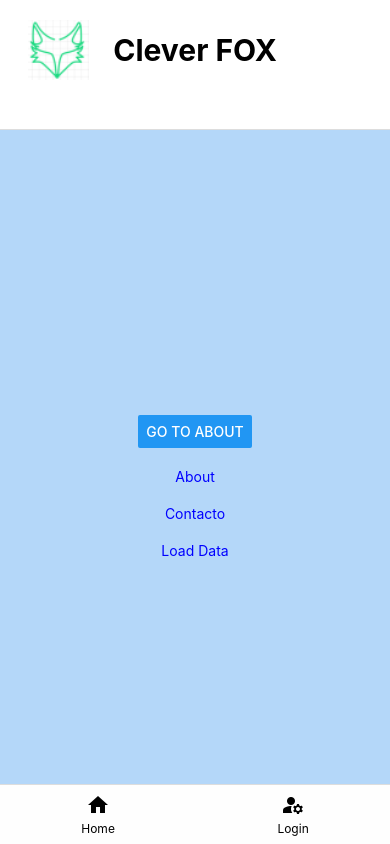
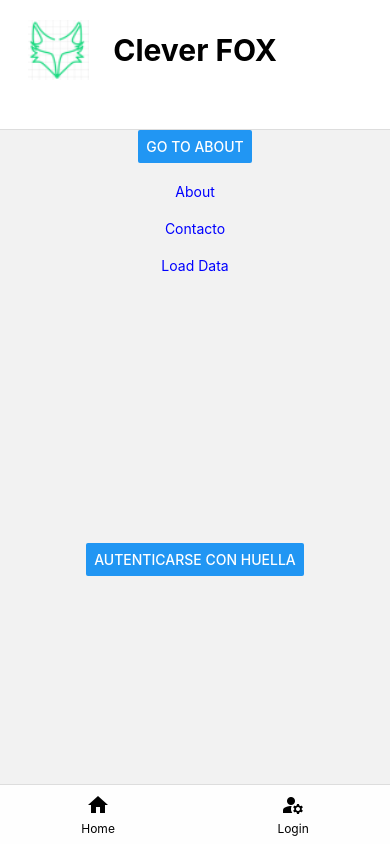
Before and after one commit to rrufino71/reactnativeapp, a React Native app: screen /Home in a window 390 px wide. Built offline with nearby package versions, Linux system fonts and the light colour scheme.

Commit message:
huella digital

```diff
--- /dev/null
+++ b/components/Biometrics.jsx
@@ -0,0 +1,44 @@
+import * as LocalAuthentication from "expo-local-authentication";
+import { Alert, Button, View } from "react-native";
+
+export default function Biometrics() {
+  const authenticate = async () => {
+    const isBiometricSupported = await LocalAuthentication.hasHardwareAsync();
+    if (!isBiometricSupported) {
+      Alert.alert(
+        "Error",
+        "La autenticación biométrica no está soportada en este dispositivo."
+      );
+      console.log(
+        "La autenticación biométrica no está soportada en este dispositivo."
+      );
+      return;
+    }
+
+    const savedBiometrics = await LocalAuthentication.isEnrolledAsync();
+    if (!savedBiometrics) {
+      Alert.alert(
+        "Error",
+        "No hay datos biométricos registrados en este dispositivo."
+      );
+      return;
+    }
+
+    const result = await LocalAuthentication.authenticateAsync({
+      promptMessage: "Autenticación requerida",
+      fallbackLabel: "Usar contraseña",
+    });
+
+    if (result.success) {
+      Alert.alert("Éxito", "Autenticación completada.");
+    } else {
+      Alert.alert("Error", "La autenticación falló.");
+    }
+  };
+
+  return (
+    <View style={{ flex: 1, justifyContent: "center", alignItems: "center" }}>
+      <Button title="Autenticarse con huella" onPress={authenticate} />
+    </View>
+  );
+}
--- a/contexts/AuthContext.js
+++ b/contexts/AuthContext.js
@@ -11,6 +11,7 @@ export const AuthProvider = ({ children }) => {
   const [tipoMensaje, setTipoMensaje] = useState(null);
   const [usuarioNombre, setUsuarioNombre] = useState(null);
   const [usuario, setUsuario] = useState({});
+  const [colorScheme, setColorScheme] = useState("");
 
   // Función para iniciar sesión (puedes modificarla según tus necesidades)
   const login = () => setIsAuthenticated(true);
@@ -48,6 +49,8 @@ export const AuthProvider = ({ children }) => {
         setTipoMensaje,
         usuario,
         setUsuario,
+        colorScheme,
+        setColorScheme,
       }}
     >
       {children}
--- a/package.json
+++ b/package.json
@@ -25,7 +25,8 @@
     "react-native-safe-area-context": "4.12.0",
     "react-native-screens": "~4.0.0",
     "react-native-vector-icons": "^10.2.0",
-    "react-native-web": "~0.19.13"
+    "react-native-web": "~0.19.13",
+    "expo-local-authentication": "~15.0.1"
   },
   "devDependencies": {
     "@babel/core": "^7.20.0"
--- a/screens/LoginScreen.jsx
+++ b/screens/LoginScreen.jsx
@@ -92,6 +92,7 @@ export default function LoginScreen() {
           ...result.data,
           token: result.token,
           mensaje: result.mensaje,
+          colorScheme: "bg-customColor3-light",
         };
         setUsuario(datosUsuario);
         setTipoMensaje(2);
--- a/screens/MainScreen.jsx
+++ b/screens/MainScreen.jsx
@@ -4,19 +4,21 @@ import { useSafeAreaInsets } from "react-native-safe-area-context";
 import { NotificationArea } from "../components/NotificationArea";
 import { AuthContext } from "../contexts/AuthContext";
 import { fetchUserData } from "../libs/sesiones";
+import Biometrics from "../components/Biometrics";
 
 export default function MainScreen({ navigation }) {
   const insets = useSafeAreaInsets();
 
-  const { mensaje, setUsuario, setIsAuthenticated } = useContext(AuthContext);
+  const { mensaje, setUsuario, setIsAuthenticated, colorScheme } =
+    useContext(AuthContext);
   const [dataSession, setDataSession] = useState(null);
 
   useEffect(() => {
     async function tomaDatos() {
-      console.log("Tomando datos de usuario");
+      //console.log("Tomando datos de usuario");
       const session = await fetchUserData("usuario"); // Reemplaza 'userData' con la clave que guardaste
       if (session) {
-        console.log("Datos del usuario:", session);
+        //console.log("Datos del usuario:", session);
         setDataSession(session);
       }
     }
@@ -42,7 +44,7 @@ export default function MainScreen({ navigation }) {
         paddingRight: insets.right, // Aplica el margen derecho
         //backgroundColor: "rgba(175, 176, 227, 0.3)",
       }}
-      className="flex-1 justify-center items-center bg-customColor1-light"
+      className={`flex-1 justify-center items-center ${colorScheme}`}
     >
       <Button title="Go to About" onPress={() => navigation.replace("About")} />
       {/* Texto que también navega a DetailsScreen */}
@@ -66,6 +68,7 @@ export default function MainScreen({ navigation }) {
       >
         Load Data
       </Text>
+      <Biometrics />
 
       {mensaje && <NotificationArea notificacion={mensaje}></NotificationArea>}
     </View>
--- a/screens/ProfileScreen.jsx
+++ b/screens/ProfileScreen.jsx
@@ -325,7 +325,7 @@ export default function ProfileScreen() {
                 setIsAuthenticated(false);
                 setUsuarioNombre(null);
                 removeUserData();
-                navigation.navigate("Login");
+                navigation.navigate("Home");
               }}
             >
               Cerrar Sesion ?
```
Also changed, not shown: libs/sesiones.js (+9 -9 lines), 1 other file (tests, documents, lock files or other folders).
